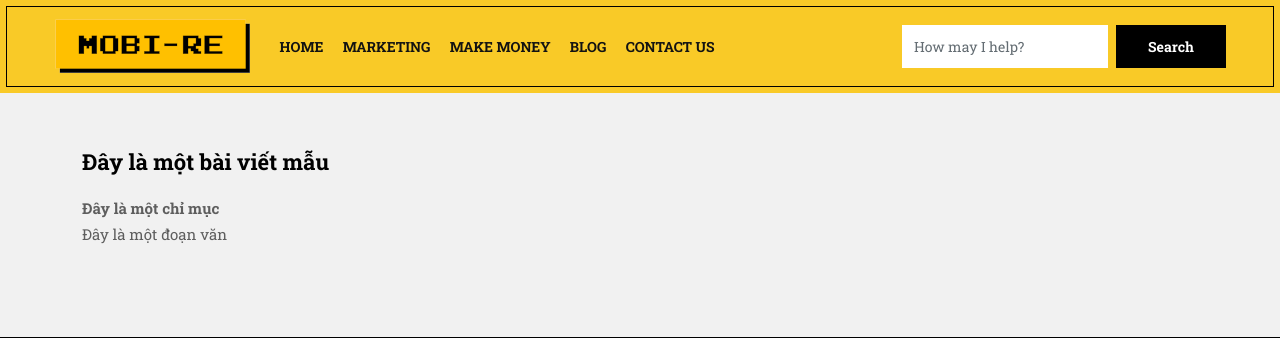
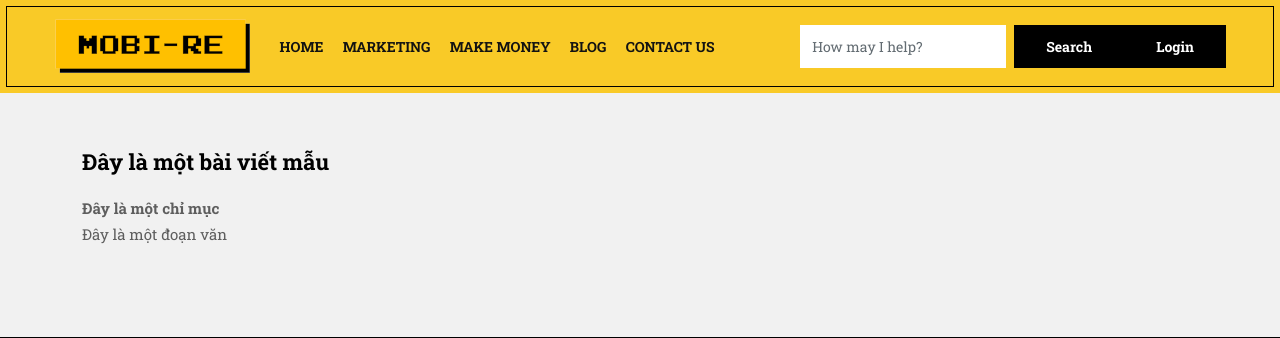
Before and after one commit to moritaka-sofujinia/blazor_mobireview, an ASP.NET Core app: page / in a window 1280 px wide. Shown: the top 338 px of the page. Run offline with ASP.NET Core 8, Linux system fonts and the light colour scheme; style sheets or scripts are compiled from the project's sources; some libraries are stand-ins or nearby versions.

Commit message:
Auto stash before rebase of "origin/main"

```diff
--- a/Pages/Login.razor
+++ b/Pages/Login.razor
@@ -6,7 +6,7 @@
 <head>
     <meta charset="UTF-8">
     <meta name="viewport" content="width=device-width, initial-scale=1.0">
-    <link href="~/css/New_one.css" rel="stylesheet"/>
+    <link href="./css/New_one.css" rel="stylesheet"/>
     <script src="https://kit.fontawesome.com/c9f5871d83.js" crossorigin="anonymous"></script>
     <title>login</title>
 </head>
--- a/Shared/_Layout.razor
+++ b/Shared/_Layout.razor
@@ -80,10 +80,12 @@
                                 <a class="nav-link" href="marketing-contact.html">Contact Us</a>
                             </li>
                         </ul>
+
                         <form class="form-inline">
                             <input class="form-control mr-sm-2" type="text" placeholder="How may I help?">
                             <button class="btn btn-outline-success my-2 my-sm-0" type="submit">Search</button>
                         </form>
+                        <button class="btn" type="button" onclick="location.href='./Login';">Login</button>
                     </div>
                 </nav>
             </div><!-- end container-fluid -->
```
Also changed, not shown: 18 other files.
